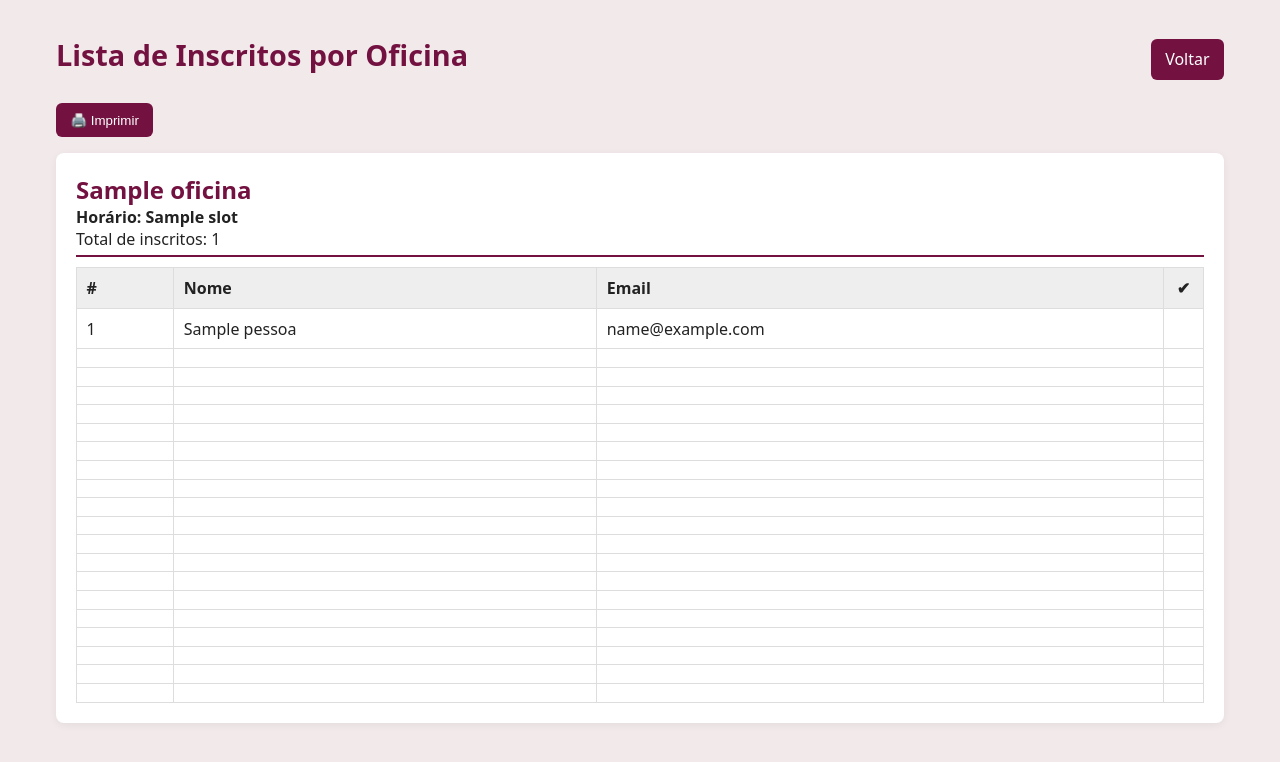
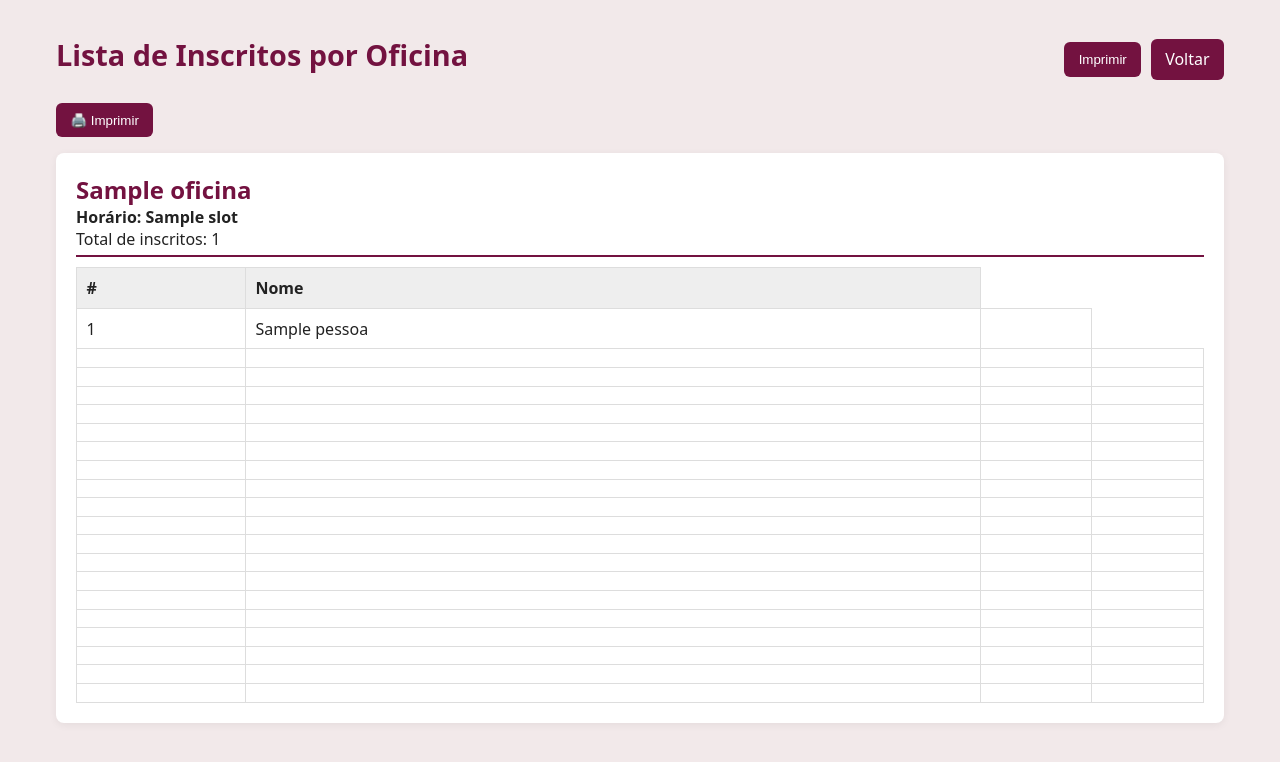
Before and after one commit to pedrodamiao/conferenciamulheresfortes, a Flask app: template templates/reports_by_workshop.html in a window 1280 px wide. Shown: the top 762 px of the page. Run offline with Flask 3, Linux system fonts and the light colour scheme; the template is opened without the code that fills it: most values are stand-ins (such as "Sample title", 1, 10 or a date in 2020).

Commit message:
Update reports_by_workshop.html

```diff
--- a/templates/reports_by_workshop.html
+++ b/templates/reports_by_workshop.html
@@ -128,6 +128,7 @@ th{
 <div class="top">
   <h1>Lista de Inscritos por Oficina</h1>
   <div class="spacer"></div>
+  <button onclick="window.print()" class="btn">Imprimir</button>
   <a class="btn" href="{{ url_for('admin') }}">Voltar</a>
 </div>
 
@@ -151,8 +152,6 @@ th{
         <tr>
           <th>#</th>
           <th>Nome</th>
-          <th>Email</th>
-          <th class="check">✔</th>
         </tr>
       </thead>
 
@@ -161,7 +160,6 @@ th{
         <tr>
           <td>{{ loop.index }}</td>
           <td>{{ p.name }}</td>
-          <td>{{ p.email }}</td>
           <td></td>
         </tr>
         {% endfor %}
```
